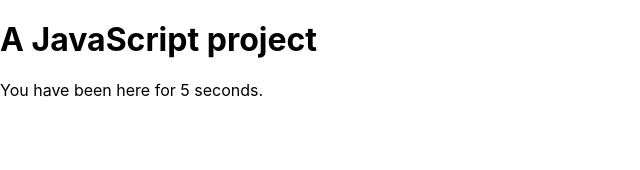
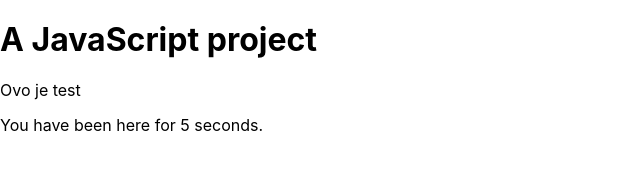
Before and after one commit to kristijan5768/AlgoProject, a website built with Parcel: page src/index.html in a window 1280 px wide. Shown: the whole page, without its empty margins (0-640 px from the left). Built offline with nearby package versions, Linux system fonts and the light colour scheme.

Commit message:
Update index.html

```diff
--- a/src/index.html
+++ b/src/index.html
@@ -7,6 +7,7 @@
 </head>
 <body>
   <h1>A JavaScript project</h1>
+  <p>Ovo je test<p>
   <div id="app"></div>
   <script src="main.js"></script>
 </body>
```
